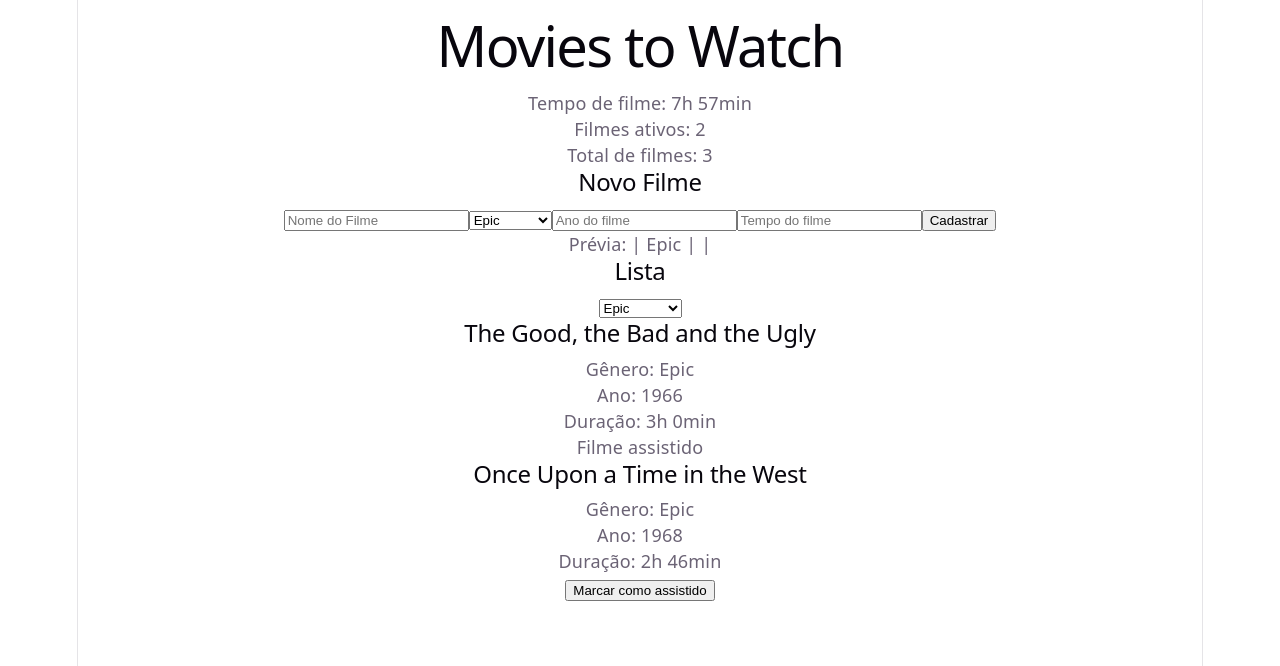
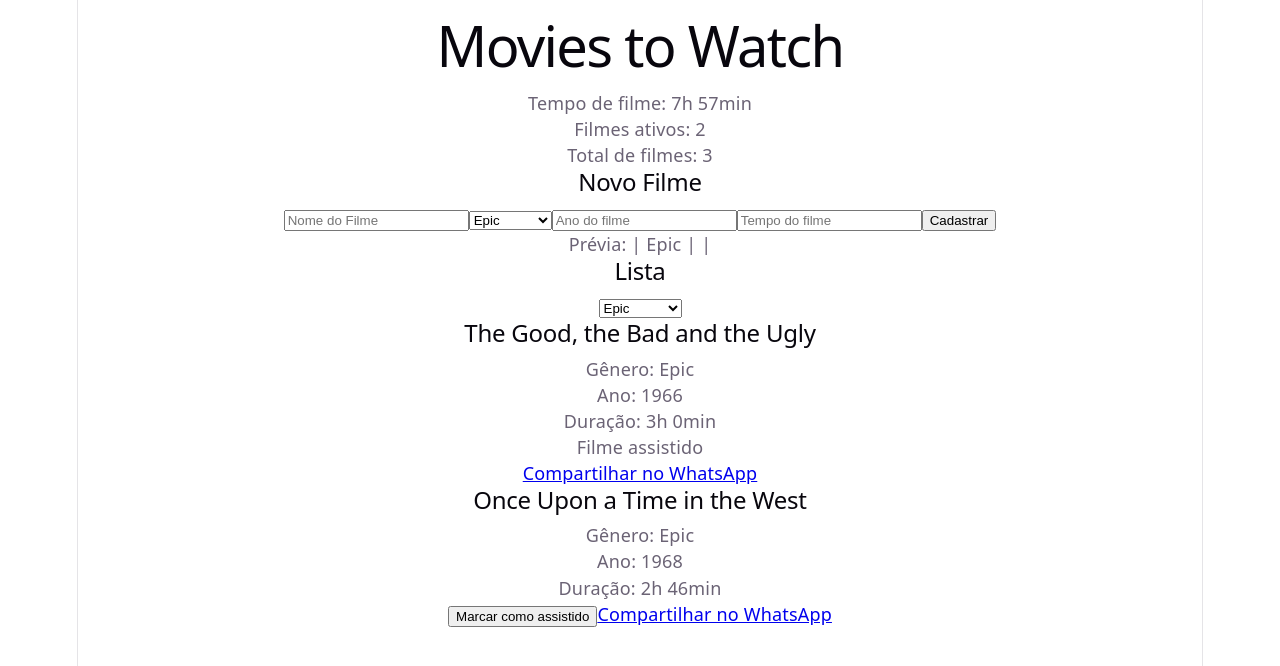
Before and after one commit to jeffsouzaoficial/filmes-para-assistir, a React (Vite) app: page / in a window 1280 px wide. Shown: the top 666 px of the page. Built offline with nearby package versions, Linux system fonts and the light colour scheme.

Commit message:
feat: indicar filme pelo WhatsApp

```diff
--- a/src/App.jsx
+++ b/src/App.jsx
@@ -2,7 +2,7 @@ import { useState, useEffect } from "react";
 import Filme from "./components/Filme";
 
 function App() {
-    const filmesSalvos = JSON.parse(localStorage.getItem("filmes-para-assistir"))
+  const filmesSalvos = JSON.parse(localStorage.getItem("filmes-para-assistir"))
 
   const [filmes, setFilmes] = useState(filmesSalvos ||[
     { id: 1, nome: "The Good, the Bad and the Ugly", genero: "Epic",ano:1966, duracao: 180, assistido: true },
--- a/src/components/Filme.jsx
+++ b/src/components/Filme.jsx
@@ -2,6 +2,9 @@ function Filme(props) {
 
   const horas = Math.floor(props.duracao / 60)
   const minutosRestantes = props.duracao % 60
+
+  const mensagem = `Assista o filme ${props.nome} (${props.ano})!`
+  const link = `https://wa.me/?text=${encodeURIComponent(mensagem)}`
 
   return (
     <div>
@@ -14,6 +17,8 @@ function Filme(props) {
       ) : (
         <p>Filme assistido</p>
       )}
+
+      <a href={link} target="_blank">Compartilhar no WhatsApp</a>
     </div>
   )
 }
```
